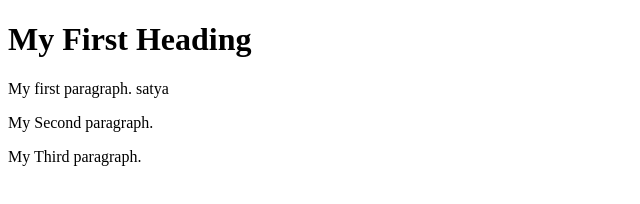
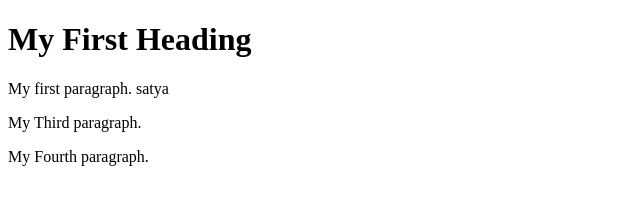
Before and after one commit to satyacomnet/git-test, a plain HTML site: page index.html in a window 1280 px wide. Shown: the full height of the page, 0-640 px from the left. Drawn offline with Linux system fonts and the light colour scheme.

Commit message:
added fourth paragraph

```diff
--- a/index.html
+++ b/index.html
@@ -4,8 +4,9 @@
 
 <h1>My First Heading</h1>
 <p>My first paragraph. satya</p>
-<p>My Second paragraph.</p>
+
 <p>My Third paragraph.</p>
+<p>My Fourth paragraph.</p>
 
 </body>
 </html>
```
